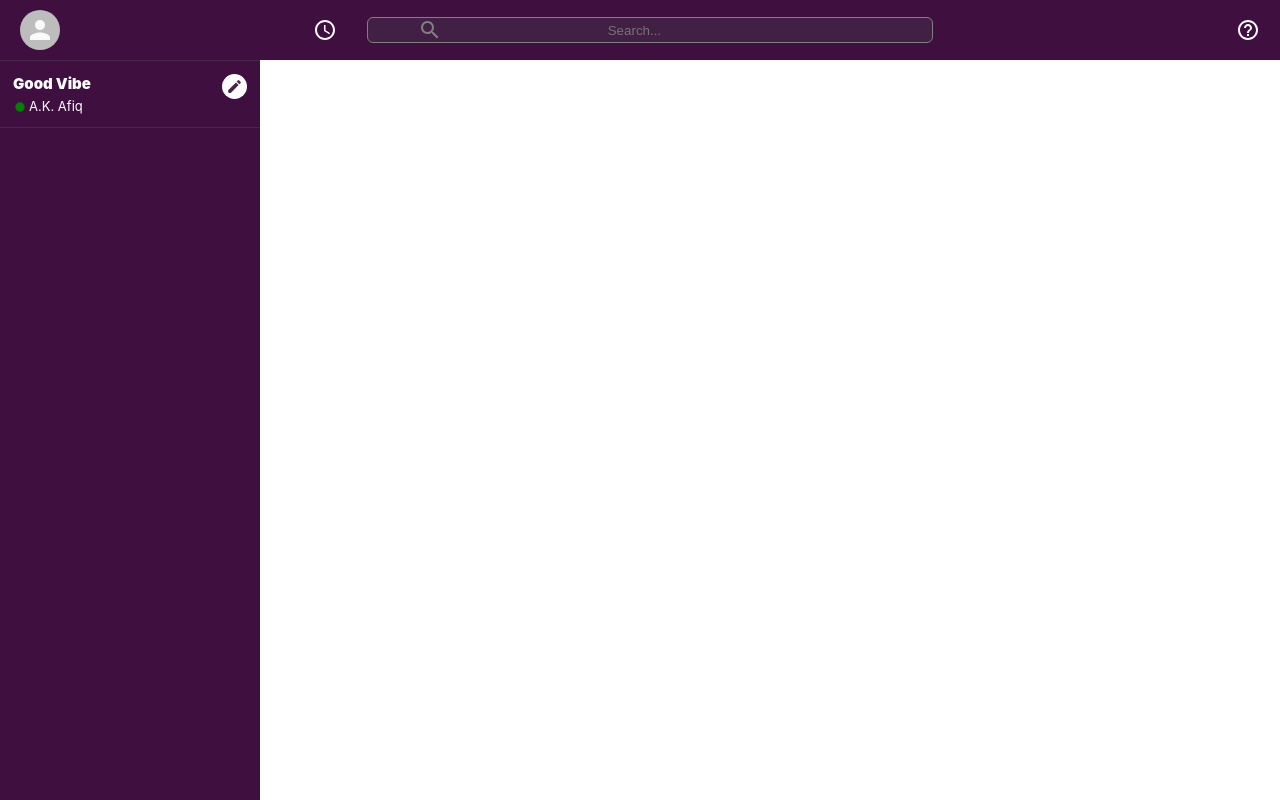
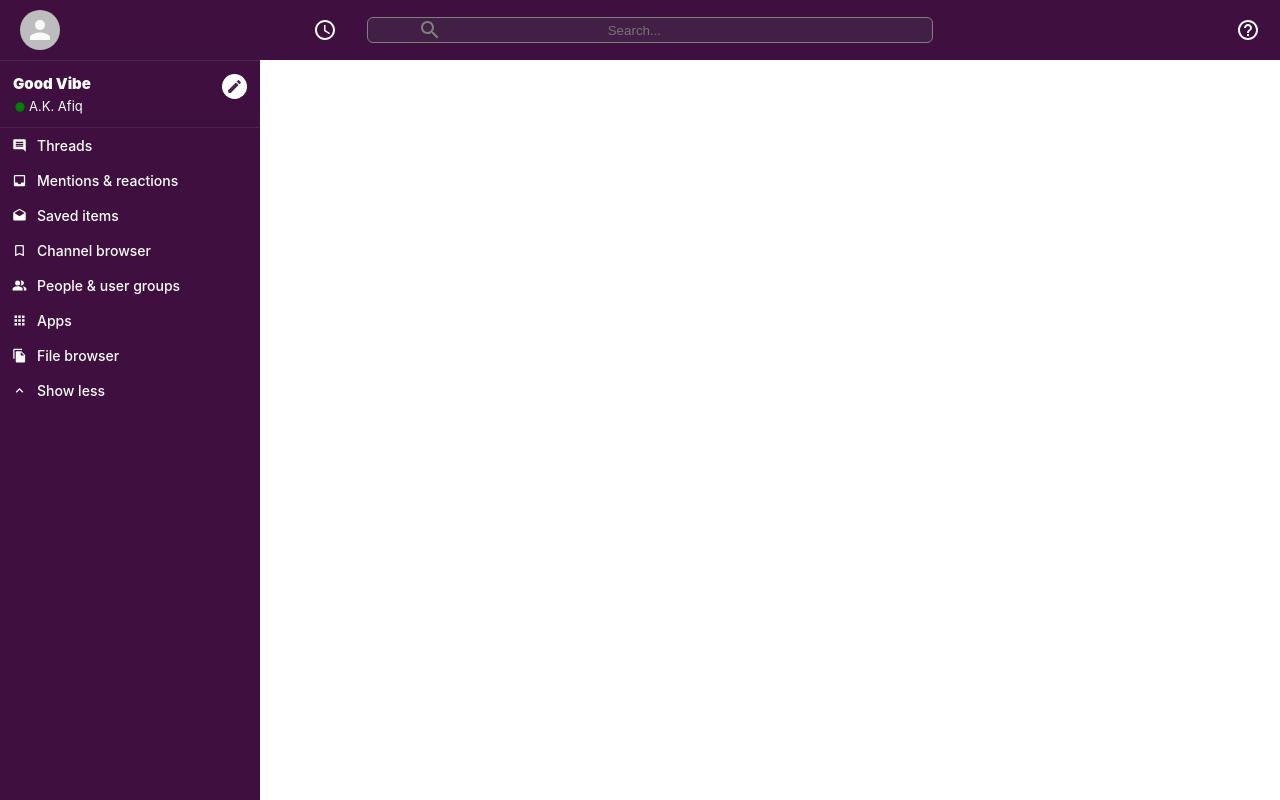
Before and after one commit to akaahl/slack-clone, a React (Create React App) app: page / in a window 1280 px wide. Built offline with nearby package versions, Linux system fonts and the light colour scheme.

Commit message:
Styled the SidebarOptionContainer

```diff
--- a/src/components/Sidebar/Sidebar.js
+++ b/src/components/Sidebar/Sidebar.js
@@ -1,7 +1,16 @@
 import React from "react";
 import styled from "styled-components";
+import SidebarOption from "./SidebarOption/SidebarOption";
 import FiberManualRecordIcon from "@material-ui/icons/FiberManualRecord";
 import CreateIcon from "@material-ui/icons/Create";
+import InsertCommentIcon from "@material-ui/icons/InsertComment";
+import InboxIcon from "@material-ui/icons/Inbox";
+import DraftsIcon from "@material-ui/icons/Drafts";
+import BookmarkBorderIcon from "@material-ui/icons/BookmarkBorder";
+import PeopleAltIcon from "@material-ui/icons/PeopleAlt";
+import AppsIcon from "@material-ui/icons/Apps";
+import FileCopyIcon from "@material-ui/icons/FileCopy";
+import ExpandLessIcon from "@material-ui/icons/ExpandLess";
 
 function Sidebar() {
   return (
@@ -16,6 +25,15 @@
         </SidebarInfo>
         <CreateIcon />
       </SidebarHeader>
+
+      <SidebarOption Icon={InsertCommentIcon} title="Threads" />
+      <SidebarOption Icon={InboxIcon} title="Mentions &amp; reactions" />
+      <SidebarOption Icon={DraftsIcon} title="Saved items" />
+      <SidebarOption Icon={BookmarkBorderIcon} title="Channel browser" />
+      <SidebarOption Icon={PeopleAltIcon} title="People &amp; user groups" />
+      <SidebarOption Icon={AppsIcon} title="Apps" />
+      <SidebarOption Icon={FileCopyIcon} title="File browser" />
+      <SidebarOption Icon={ExpandLessIcon} title="Show less" />
     </SidebarContainer>
   );
 }
--- /dev/null
+++ b/src/components/Sidebar/SidebarOption/SidebarOption.js
@@ -0,0 +1,43 @@
+import React from "react";
+import styled from "styled-components";
+
+function SidebarOption({ Icon, title }) {
+  return (
+    <SidebarOptionContainer>
+      {Icon && <Icon fontSize="large" style={{ padding: 10 }} />}
+
+      {Icon ? (
+        <h3>{title}</h3>
+      ) : (
+        <SidebarOptionChannel>
+          <span>#</span> {title}
+        </SidebarOptionChannel>
+      )}
+    </SidebarOptionContainer>
+  );
+}
+
+export default SidebarOption;
+
+const SidebarOptionContainer = styled.div`
+  display: flex;
+  font-size: 12px;
+  align-items: center;
+  padding-left: 2px;
+  cursor: pointer;
+
+  &:hover {
+    background-color: #340e36;
+    opacity: 0.9;
+  }
+
+  > h3 {
+    font-weight: 500;
+  }
+
+  > h3 > span {
+    padding: 15px;
+  }
+`;
+
+const SidebarOptionChannel = styled.div``;
```
